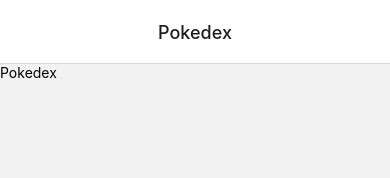
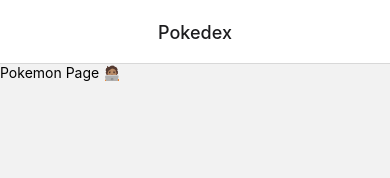
Before and after one commit to andresfelta95/MyPokeDex, a React Native app: screen /Pokedex in a window 390 px wide. Shown: the top 178 px of the page. Built offline with nearby package versions, Linux system fonts and the light colour scheme.

Commit message:
Added a stack navigation and a new screen

```diff
--- a/src/navigation/Navigation.js
+++ b/src/navigation/Navigation.js
@@ -7,7 +7,7 @@
 //  Import screens
 import Account from '../screens/Account';
 import Favorites from '../screens/Favorites';
-import Pokedex from '../screens/Pokedex';
+import PokedexNavigation from './PokedexNavigation';
 
 const Tab = createBottomTabNavigator();
 
@@ -28,7 +28,7 @@
         />
         <Tab.Screen
             name="Pokedex"
-            component={Pokedex}
+            component={PokedexNavigation}
             options={{
                 tabBarLabel: '',
                 tabBarIcon: () => ( renderPokeball()
--- /dev/null
+++ b/src/navigation/PokedexNavigation.js
@@ -0,0 +1,19 @@
+import * as React from 'react';
+import { createStackNavigator } from '@react-navigation/stack';
+import Pokedex from '../screens/Pokedex';
+import Pokemon from '../screens/Pokemon';
+
+const Stack = createStackNavigator();
+
+export default function PokedexNavigation() {
+  return (
+    <Stack.Navigator
+        screenOptions={{
+            headerShown: false,
+        }}
+    >
+      <Stack.Screen name="Pokemon" component={Pokemon} />
+      <Stack.Screen name="Pokedex" component={Pokedex} />
+    </Stack.Navigator>
+  );
+}
--- a/src/screens/Pokedex.js
+++ b/src/screens/Pokedex.js
@@ -1,10 +1,14 @@
 import * as React from 'react';
-import {SafeAreaView, Text} from 'react-native';
+import {SafeAreaView, Text, Button} from 'react-native';
+import {useNavigation} from '@react-navigation/native';
+import Pokemon from './Pokemon';
 
 export default function Pokedex() {
+  const navigation = useNavigation();
+
   return (
     <SafeAreaView>
-      <Text>Pokedex</Text>
+      <Text>Pokedex Page 🧑🏽‍💻</Text>
     </SafeAreaView>
   );
 }
--- /dev/null
+++ b/src/screens/Pokemon.js
@@ -0,0 +1,10 @@
+import * as React from 'react';
+import { View, Text } from 'react-native';
+
+export default function Pokemon() {
+  return (
+    <View>
+      <Text>Pokemon Page 🧑🏽‍💻</Text>
+    </View>
+  );
+}
```
Also changed, not shown: package.json (+5 -2 lines), 1 other file (tests, documents, lock files or other folders).
